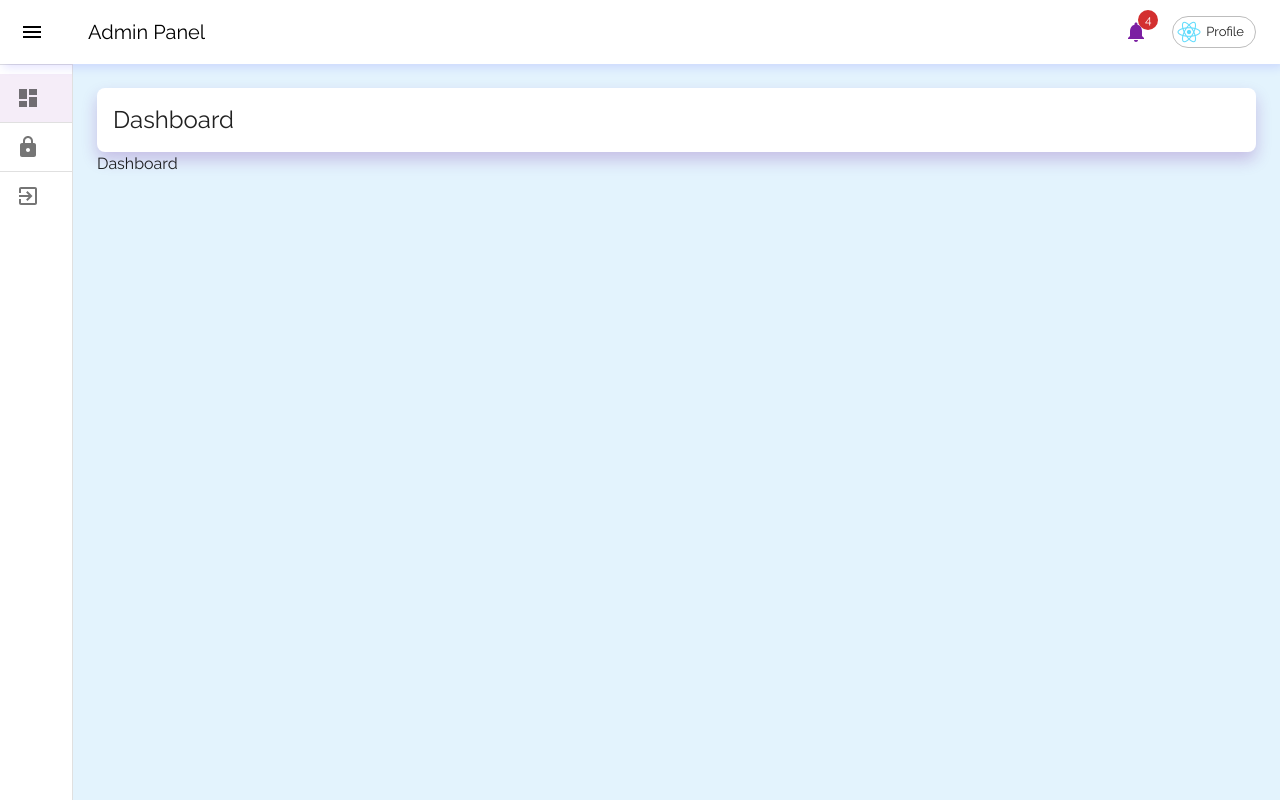
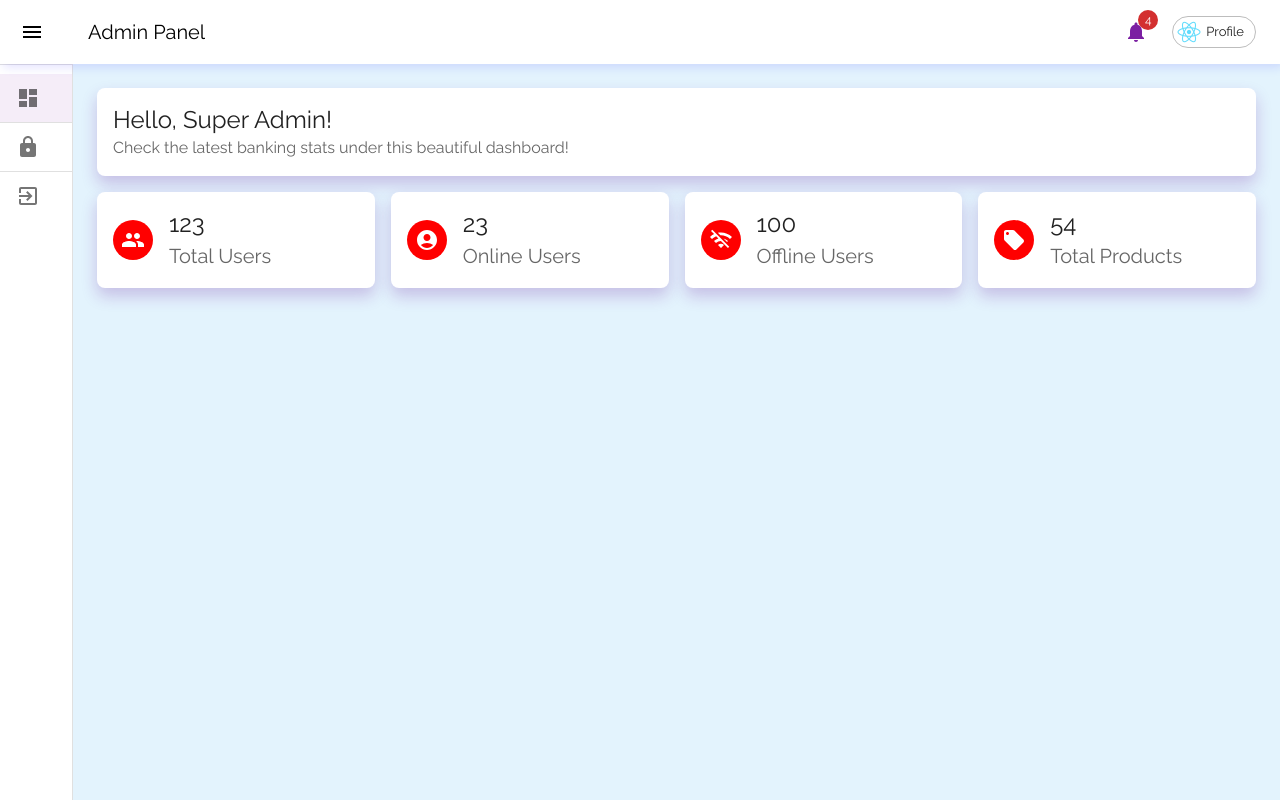
Before and after one commit to AshirbadGudu/react-admin-stater, a React (Create React App) app: page / in a window 1280 px wide. Both pictures are taken after typing "name@example.com", "Sample123" into the empty fields and a click on the button "ACCESS PANEL". Built offline with nearby package versions, Linux system fonts and the light colour scheme.

Commit message:
DashboardCard component created and used

```diff
--- /dev/null
+++ b/src/components/dashboard/Card.jsx
@@ -0,0 +1,19 @@
+import { Avatar, CardHeader, Card as MUICard } from "@mui/material";
+
+const Card = ({ icon, title, subtitle }) => {
+  return (
+    <>
+      <MUICard>
+        <CardHeader
+          avatar={<Avatar sx={{ backgroundColor: "red" }}>{icon}</Avatar>}
+          title={title}
+          subheader={subtitle}
+          titleTypographyProps={{ variant: "h5" }}
+          subheaderTypographyProps={{ variant: "h6" }}
+        />
+      </MUICard>
+    </>
+  );
+};
+
+export default Card;
--- /dev/null
+++ b/src/components/dashboard/index.js
@@ -0,0 +1 @@
+export { default as Card } from "./Card";
--- a/src/layouts/PanelLayout.jsx
+++ b/src/layouts/PanelLayout.jsx
@@ -44,12 +44,12 @@ const PanelLayout = ({ children }) => {
           }}
         >
           <CustomDrawerHeader />
+          {currentPageTitle !== "Dashboard" && (
             <Card>
               <CardHeader
                 title={currentPageTitle}
                 action={
                   <>
-                  {currentPageTitle !== "Dashboard" && (
                     <Breadcrumbs separator={<NavigateNext fontSize="small" />}>
                       <Chip
                         icon={<Home />}
@@ -65,11 +65,11 @@ const PanelLayout = ({ children }) => {
                         {currentPageTitle}
                       </Typography>
                     </Breadcrumbs>
-                  )}
                   </>
                 }
               />
             </Card>
+          )}
           {children}
         </Box>
       </Box>
--- a/src/pages/Dashboard.jsx
+++ b/src/pages/Dashboard.jsx
@@ -1,5 +1,56 @@
+import {
+  AccountCircle,
+  LocalOffer,
+  People,
+  WifiOff,
+} from "@mui/icons-material";
+import { Card, CardHeader, Grid } from "@mui/material";
+import { Card as DashboardCard } from "components/dashboard";
+
 const Dashboard = () => {
-  return <>Dashboard</>;
+  return (
+    <>
+      <Card>
+        <CardHeader
+          title="Hello, Super Admin!"
+          subheader="Check the latest banking stats under this beautiful dashboard!"
+        />
+      </Card>
+
+      <section className="py-2">
+        <Grid container spacing={2}>
+          <Grid item xs={12} sm={6} md={4} lg={3}>
+            <DashboardCard
+              title="123"
+              subtitle="Total Users"
+              icon={<People />}
+            />
+          </Grid>
+          <Grid item xs={12} sm={6} md={4} lg={3}>
+            <DashboardCard
+              title="23"
+              subtitle="Online Users"
+              icon={<AccountCircle />}
+            />
+          </Grid>
+          <Grid item xs={12} sm={6} md={4} lg={3}>
+            <DashboardCard
+              title="100"
+              subtitle="Offline Users"
+              icon={<WifiOff />}
+            />
+          </Grid>
+          <Grid item xs={12} sm={6} md={4} lg={3}>
+            <DashboardCard
+              title="54"
+              subtitle="Total Products"
+              icon={<LocalOffer />}
+            />
+          </Grid>
+        </Grid>
+      </section>
+    </>
+  );
 };
 
 export default Dashboard;
--- a/src/scss/index.scss
+++ b/src/scss/index.scss
@@ -40,3 +40,11 @@ $page-background: #e3f3fd;
 .mh-100vh {
   min-height: 100vh;
 }
+.py-1 {
+  padding-top: 1vh;
+  padding-bottom: 1vh;
+}
+.py-2 {
+  padding-top: 2vh;
+  padding-bottom: 2vh;
+}
```
Lines whose indentation alone changed are shown as unchanged.
